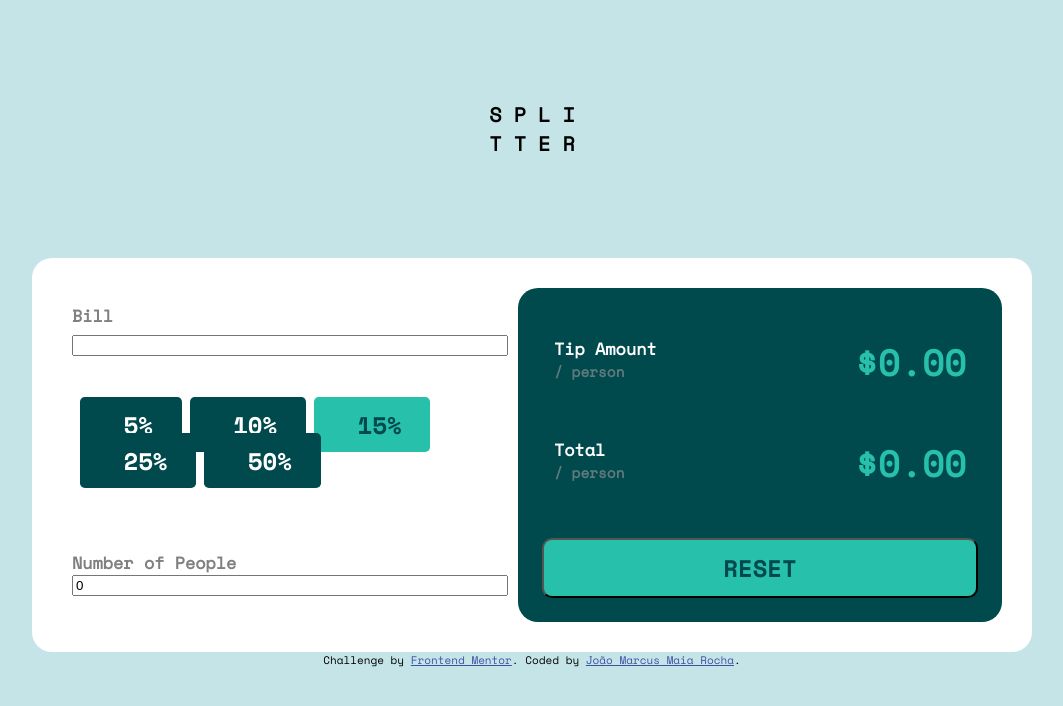
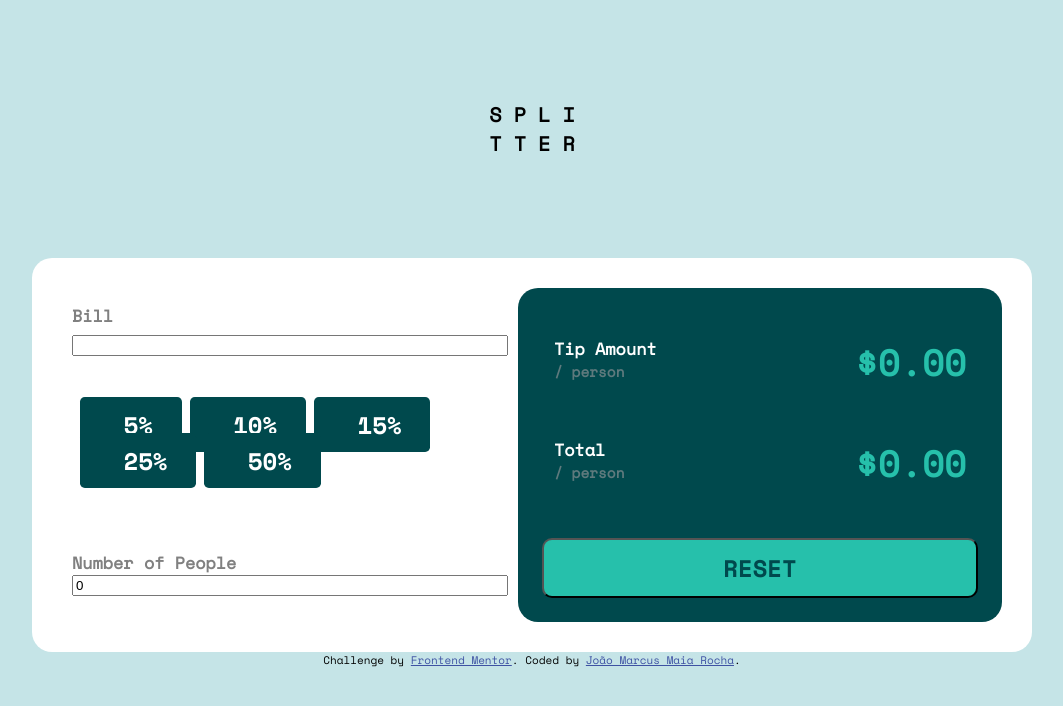
Before and after one commit to Joaom123/tip-calculator-angular, an Angular app: page / in a window 1280 px wide. Shown: the top 706 px of the page, without its empty margins (108-1171 px from the left). Built offline with nearby package versions, Linux system fonts and the light colour scheme.

Commit message:
removendo formBuilder

```diff
--- a/src/app/tip-button/tip-button.component.ts
+++ b/src/app/tip-button/tip-button.component.ts
@@ -1,5 +1,5 @@
 import {Component, Input, OnInit} from '@angular/core';
-import {FormBuilder, FormGroup} from "@angular/forms";
+import {FormControl, FormGroup} from "@angular/forms";
 
 @Component({
   selector: 'app-tip-button',
@@ -8,10 +8,12 @@ import {FormBuilder, FormGroup} from "@angular/forms";
 })
 export class TipButtonComponent implements OnInit {
   @Input() tipValue: number = 0;
-  @Input() parentForm: FormGroup = this.formBuilder.group({});
-  selectedTipValue: number = 15;
+  @Input() parentForm: FormGroup = new FormGroup({
+    tip: new FormControl(0)
+  });
+  selectedTipValue: number = 0;
 
-  constructor(private formBuilder: FormBuilder) { }
+  constructor() {}
 
   ngOnInit(): void {
     this.parentForm.get('tip')?.valueChanges.subscribe(() => {
```
